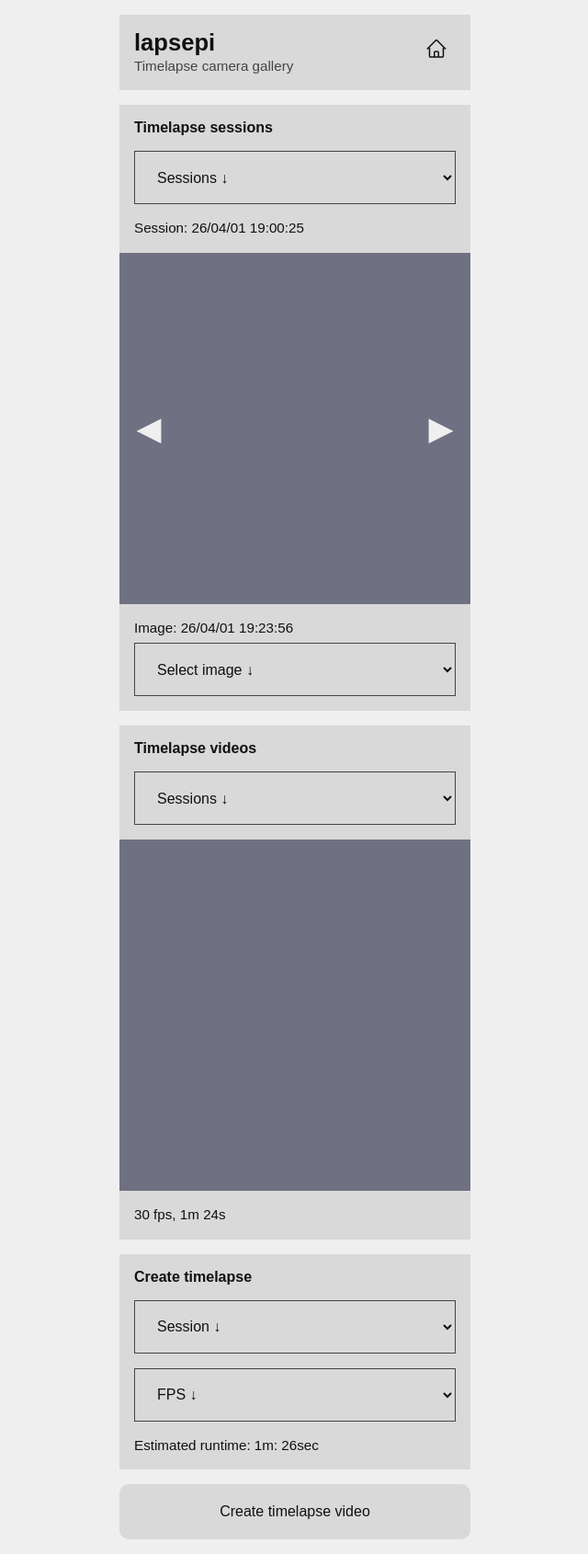
After one commit to Ashterism/lapsepi, a Flask app: page /gallery in a window 1280 px wide. The commit adds this page. Shown: the whole page at 92% size, without its empty margins (319-959 px from the left). Run offline with Flask 3, Linux system fonts and the light colour scheme.

Commit message:
v0.5 Navigation and placeholders

```diff
--- a/src/lapsepi/web/app.py
+++ b/src/lapsepi/web/app.py
@@ -95,6 +95,11 @@ def styleguide():
     return render_template("styleguide.html")
 
 
+@app.route("/gallery")
+def gallery():
+    return render_template("gallery.html")
+
+
 if __name__ == "__main__":
     app.run(debug=True, port=5002)
 
--- a/src/lapsepi/web/static/main.css
+++ b/src/lapsepi/web/static/main.css
@@ -191,3 +191,73 @@ body {
 #timelapse-form {
     display: contents;
 }
+
+.page-header-row {
+    display: flex;
+    flex-direction: row;
+    align-items: flex-start;
+    justify-content: space-between;
+    gap: 16px;
+}
+
+.page-header-copy {
+    flex: 1;
+    min-width: 0;
+}
+
+.icon-button {
+    width: 42px;
+    height: 42px;
+    display: inline-flex;
+    align-items: center;
+    justify-content: center;
+    border: 0;
+    border-radius: 10px;
+    background: #d9d9d9;
+    color: #111111;
+    text-decoration: none;
+}
+
+.icon-button:hover {
+    filter: brightness(0.98);
+}
+
+.nav-icon {
+    width: 24px;
+    height: 24px;
+}
+
+.section-title-regular {
+    font-weight: 400;
+}
+
+.gallery-preview-frame {
+    position: relative;
+    width: 100%;
+}
+
+.gallery-preview-frame .preview-placeholder {
+    aspect-ratio: 1 / 1;
+}
+
+.gallery-arrow {
+    position: absolute;
+    top: 50%;
+    transform: translateY(-50%);
+    width: 44px;
+    height: 44px;
+    border: 0;
+    background: transparent;
+    color: #efefef;
+    font-size: 2.2rem;
+    line-height: 1;
+    cursor: pointer;
+}
+
+.gallery-arrow-left {
+    left: 10px;
+}
+
+.gallery-arrow-right {
+    right: 10px;
+}
--- /dev/null
+++ b/src/lapsepi/web/templates/gallery.html
@@ -0,0 +1,104 @@
+<!doctype html>
+<html lang="en">
+<head>
+    <meta charset="utf-8">
+    <meta name="viewport" content="width=device-width, initial-scale=1">
+    <title>lapsepi - gallery</title>
+    <link rel="stylesheet" href="/static/main.css">
+</head>
+<body>
+    <main class="page">
+        <header class="card">
+            <div class="card-body card-body-tight page-header-row">
+                <div>
+                    <h1 class="page-title">lapsepi</h1>
+                    <p class="page-subtitle">Timelapse camera gallery</p>
+                </div>
+                <a href="/" class="icon-button" aria-label="Home">
+                    <svg xmlns="http://www.w3.org/2000/svg" fill="none" viewBox="0 0 24 24"
+                         stroke-width="1.5" stroke="currentColor" class="nav-icon">
+                        <path stroke-linecap="round" stroke-linejoin="round" d="m2.25 12 8.954-8.955c.44-.439 1.152-.439 1.591 0L21.75 12M4.5 9.75v10.125c0 .621.504 1.125 1.125 1.125H9.75v-4.875c0-.621.504-1.125 1.125-1.125h2.25c.621 0 1.125.504 1.125 1.125V21h4.125c.621 0 1.125-.504 1.125-1.125V9.75M8.25 21h8.25" />
+                    </svg>
+                </a>
+            </div>
+        </header>
+
+        <section class="card">
+            <div class="card-body settings-card-body">
+                <h2 class="section-title">Timelapse sessions</h2>
+
+                <div class="controls-stack">
+                    <select name="image-session" class="select-control" id="image-session-select" aria-label="Image sessions">
+                        <option selected disabled value="">Sessions ↓</option>
+                        <option value="session_1">26/04/01 19:00:25</option>
+                    </select>
+                </div>
+
+                <p class="status-line">Session: 26/04/01 19:00:25</p>
+            </div>
+
+            <div class="gallery-preview-frame">
+                <button class="gallery-arrow gallery-arrow-left" type="button" aria-label="Previous image">◀</button>
+                <div class="preview-placeholder"></div>
+                <button class="gallery-arrow gallery-arrow-right" type="button" aria-label="Next image">▶</button>
+            </div>
+
+            <div class="card-body card-body-tight">
+                <p class="status-line">Image: 26/04/01 19:23:56</p>
+
+                <div class="controls-stack">
+                    <select name="image-select" class="select-control" id="image-select" aria-label="Select image">
+                        <option selected disabled value="">Select image ↓</option>
+                        <option value="img_1">26/04/01 19:23:56</option>
+                    </select>
+                </div>
+            </div>
+        </section>
+
+        <section class="card">
+            <div class="card-body settings-card-body">
+                <h2 class="section-title">Timelapse videos</h2>
+
+                <div class="controls-stack">
+                    <select name="video-session" class="select-control" id="video-session-select" aria-label="Video sessions">
+                        <option selected disabled value="">Sessions ↓</option>
+                        <option value="session_1">26/04/01 19:00:25</option>
+                    </select>
+                </div>
+            </div>
+
+            <div class="gallery-preview-frame">
+                <div class="preview-placeholder"></div>
+            </div>
+
+            <div class="card-body card-body-tight">
+                <p class="status-line">30 fps, 1m 24s</p>
+            </div>
+        </section>
+
+        <section class="card">
+            <div class="card-body settings-card-body">
+                <h2 class="section-title">Create timelapse</h2>
+
+                <div class="controls-stack">
+                    <select name="create-session" class="select-control" id="create-session-select" aria-label="Create session">
+                        <option selected disabled value="">Session ↓</option>
+                        <option value="session_1">26/04/01 19:00:25</option>
+                    </select>
+
+                    <select name="fps" class="select-control" id="fps-select" aria-label="Frames per second">
+                        <option selected disabled value="">FPS ↓</option>
+                        <option value="24">24</option>
+                        <option value="30">30</option>
+                    </select>
+                </div>
+
+                <p class="estimate-text">Estimated runtime: 1m: 26sec</p>
+            </div>
+        </section>
+        <section>
+            <button class="button" type="button">Create timelapse video</button>
+        </section>
+    </main>
+</body>
+</html>
```
Also changed, not shown: build-plan.txt (+7 -7 lines), src/lapsepi/web/templates/index.html (+15 -6 lines).
